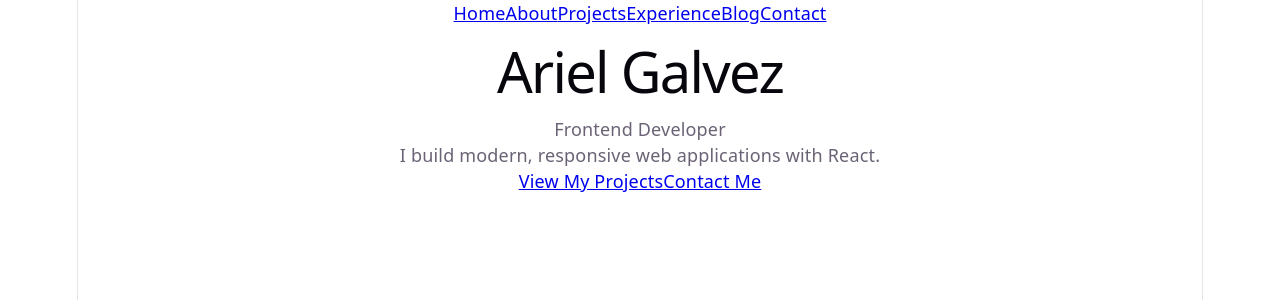
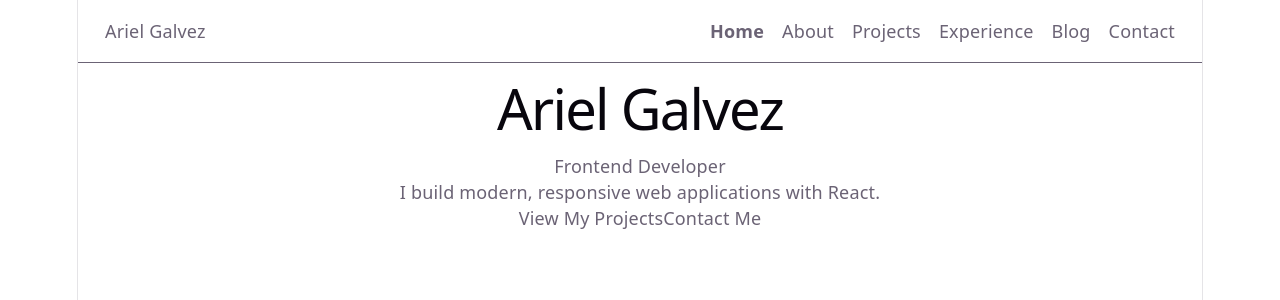
Before and after one commit to arielglvz/portfolio-cms, a React (Vite) app: page / in a window 1280 px wide. Shown: the top 300 px of the page. Built offline with nearby package versions, Linux system fonts and the light colour scheme.

Commit message:
refactor: make navbar navigation data-driven

```diff
--- a/package.json
+++ b/package.json
@@ -10,9 +10,11 @@
     "preview": "vite preview"
   },
   "dependencies": {
+    "@tailwindcss/vite": "^4.3.3",
     "react": "^19.2.8",
     "react-dom": "^19.2.8",
-    "react-router-dom": "^7.18.3"
+    "react-router-dom": "^7.18.3",
+    "tailwindcss": "^4.3.3"
   },
   "devDependencies": {
     "@eslint/js": "^10.0.1",
--- a/src/components/Navbar.jsx
+++ b/src/components/Navbar.jsx
@@ -1,41 +1,37 @@
-import { NavLink } from "react-router-dom"
+import { Link, NavLink } from "react-router-dom"
 
 const Navbar = () => {
+  const navigationItems = [
+    { label: "Home", path: "/" },
+    { label: "About", path: "/about" },
+    { label: "Projects", path: "/projects" },
+    { label: "Experience", path: "/experience" },
+    { label: "Blog", path: "/blog" },
+    { label: "Contact", path: "/contact" },
+  ]
+
   return (
-    <nav>
-      <NavLink to="/" className={({ isActive }) => (isActive ? "active" : "")}>
-        Home
-      </NavLink>
-      <NavLink
-        to="/about"
-        className={({ isActive }) => (isActive ? "active" : "")}
-      >
-        About
-      </NavLink>
-      <NavLink
-        to="/projects"
-        className={({ isActive }) => (isActive ? "active" : "")}
-      >
-        Projects
-      </NavLink>
-      <NavLink
-        to="/experience"
-        className={({ isActive }) => (isActive ? "active" : "")}
-      >
-        Experience
-      </NavLink>
-      <NavLink
-        to="/blog"
-        className={({ isActive }) => (isActive ? "active" : "")}
-      >
-        Blog
-      </NavLink>
-      <NavLink
-        to="/contact"
-        className={({ isActive }) => (isActive ? "active" : "")}
-      >
-        Contact
-      </NavLink>
+    <nav className="border-b">
+      <div className="mx-auto flex max-w-6xl items-center justify-between px-6 py-4">
+        {/* Brand */}
+        <div>
+          <Link to="/">Ariel Galvez</Link>
+        </div>
+
+        {/* Links */}
+        <ul className="flex items-center gap-4">
+          {navigationItems.map((item) => (
+            <li key={item.path}>
+              <NavLink
+                to={item.path}
+                className={({ isActive }) => (isActive ? "font-bold" : "")}
+              >
+                {item.label}
+              </NavLink>
+            </li>
+          ))}
+        </ul>
+      </div>
     </nav>
   )
 }
--- a/src/index.css
+++ b/src/index.css
@@ -1,3 +1,5 @@
+@import "tailwindcss";
+
 :root {
   --text: #6b6375;
   --text-h: #08060d;
@@ -11,8 +13,8 @@
   --shadow:
     rgba(0, 0, 0, 0.1) 0 10px 15px -3px, rgba(0, 0, 0, 0.05) 0 4px 6px -2px;
 
-  --sans: system-ui, 'Segoe UI', Roboto, sans-serif;
-  --heading: system-ui, 'Segoe UI', Roboto, sans-serif;
+  --sans: system-ui, "Segoe UI", Roboto, sans-serif;
+  --heading: system-ui, "Segoe UI", Roboto, sans-serif;
   --mono: ui-monospace, Consolas, monospace;
 
   font: 18px/145% var(--sans);
--- a/vite.config.js
+++ b/vite.config.js
@@ -1,7 +1,8 @@
-import react from '@vitejs/plugin-react'
-import { defineConfig } from 'vite'
+import react from "@vitejs/plugin-react"
+import { defineConfig } from "vite"
+import tailwindcss from "@tailwindcss/vite"
 
 // https://vite.dev/config/
 export default defineConfig({
-  plugins: [react()],
+  plugins: [react(), tailwindcss()],
 })
```
Also changed, not shown: 1 other file (tests, documents, lock files or other folders).
